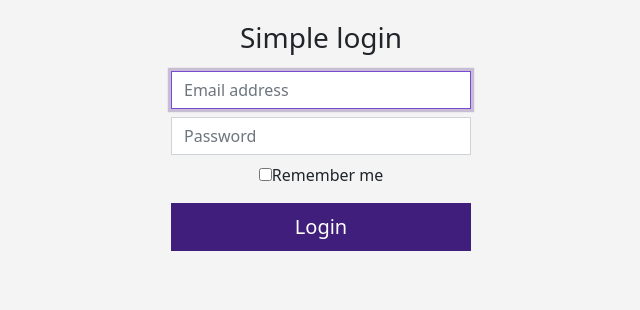
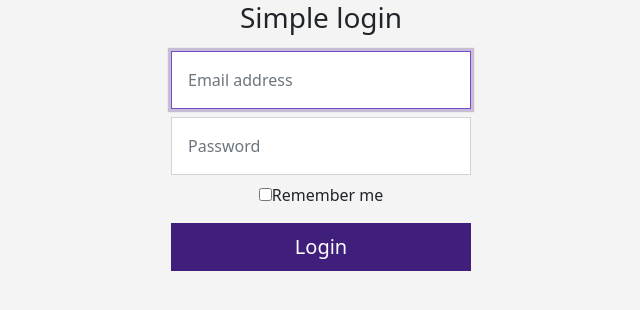
Before and after one commit to level7seven/simple_login, a website: page index.html in a window 1280 px wide. Shown: the part 312-622 px from the top of the page, without its empty margins (319-959 px from the left). Drawn offline with Linux system fonts and the light colour scheme.

Commit message:
Simple login bigger login boxes

```diff
--- a/index.html
+++ b/index.html
@@ -19,7 +19,7 @@
         <input
         type="email"
         id="inputEmail"
-        class="form-control mb-2"
+        class="form-control mb-2 p-3"
         placeholder="Email address"
         required
         autofocus
@@ -28,7 +28,7 @@
         <input
         type="password"
         id="inputPassword"
-        class="form-control mb-2"
+        class="form-control mb-2 p-3"
         placeholder="Password"
         required
         />
```
